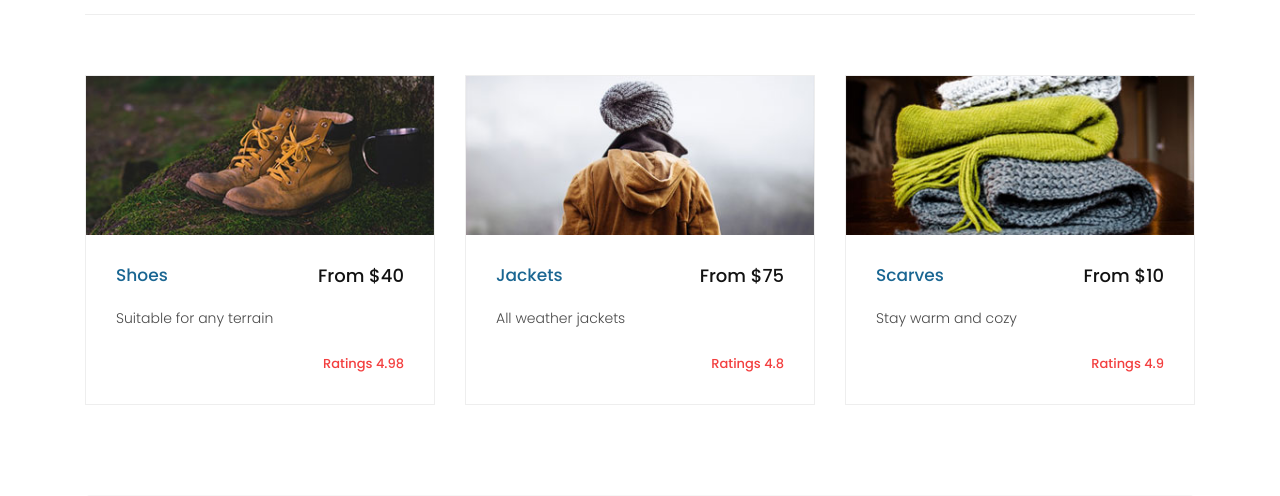
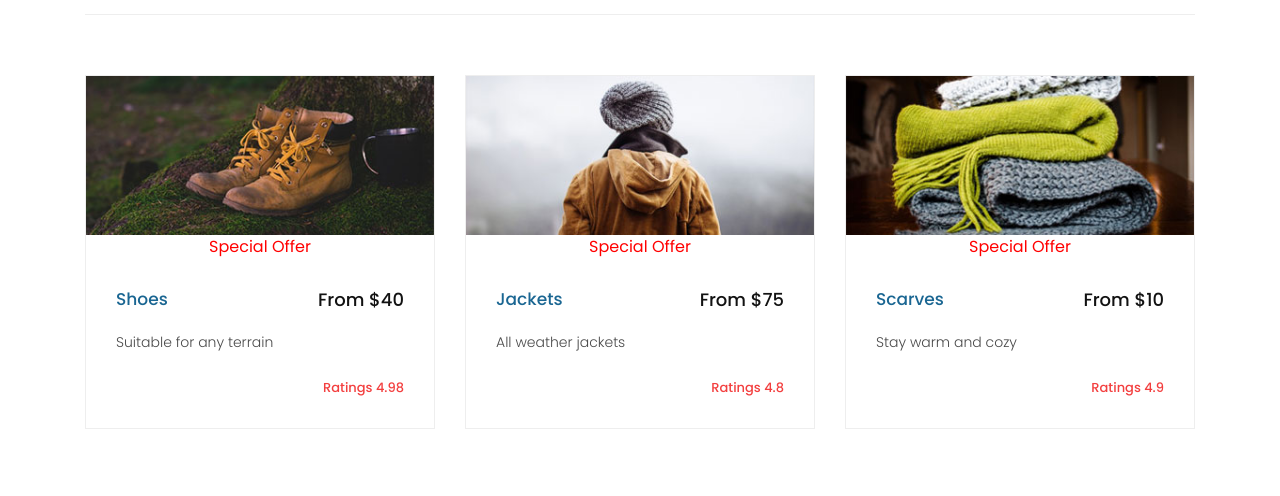
Before and after one commit to iagam/django-project, a Django app: page / in a window 1280 px wide. Shown: the part 815-1311 px from the top of the page. Run offline with Django 4.2, Linux system fonts and the light colour scheme; some libraries are stand-ins or nearby versions.

Commit message:
Add special tag for conditional loop use

```diff
--- a/pydjango/templates/index.html
+++ b/pydjango/templates/index.html
@@ -110,6 +110,9 @@ https://templatemo.com/tm-546-sixteen-clothing
         <div class="col-md-4">
           <div class="product-item">
             <a href="#"><img src="{{baseURL}}/{{product.img}}" alt=""></a>
+            <div class="spec_offer text-center"><a href="#">
+                <font color=red> Special Offer </font>
+              </a></div>
             <div class="down-content">
               <a href="#">
                 <h4>{{product.name}}</h4>
```
